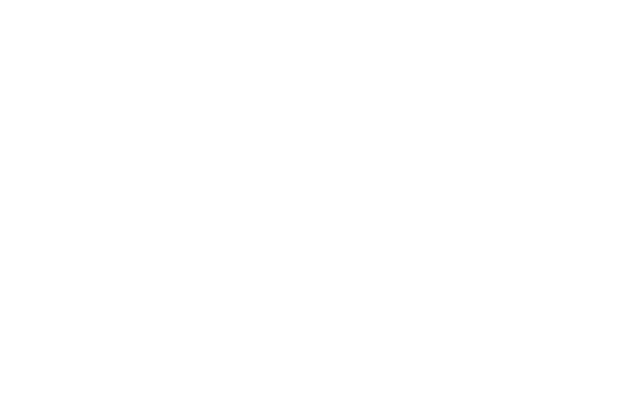
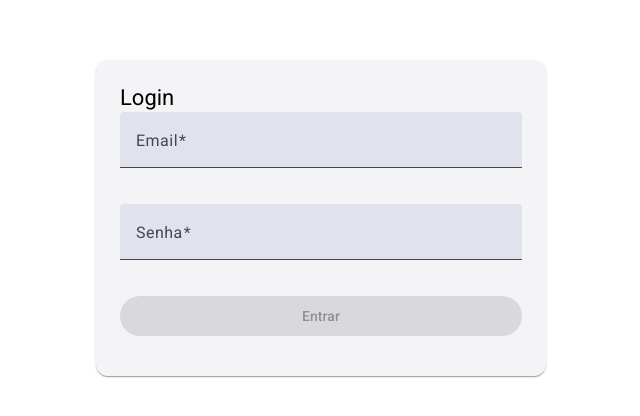
Before and after one commit to Dougllas-code/cashflow-front, an Angular app: page /login in a window 1280 px wide. Before the commit this address led to /. Shown: the part 182-598 px from the top of the page, without its empty margins (319-959 px from the left). Built offline with nearby package versions, Linux system fonts and the light colour scheme.

Commit message:
#login implemented

```diff
--- a/src/app/app.config.ts
+++ b/src/app/app.config.ts
@@ -1,8 +1,14 @@
+
 import { ApplicationConfig, provideZoneChangeDetection } from '@angular/core';
 import { provideRouter } from '@angular/router';
+import { provideHttpClient } from '@angular/common/http';
 
 import { routes } from './app.routes';
 
 export const appConfig: ApplicationConfig = {
-  providers: [provideZoneChangeDetection({ eventCoalescing: true }), provideRouter(routes)]
+  providers: [
+    provideZoneChangeDetection({ eventCoalescing: true }),
+    provideRouter(routes),
+    provideHttpClient()
+  ]
 };
--- a/src/app/app.routes.ts
+++ b/src/app/app.routes.ts
@@ -1,3 +1,14 @@
 import { Routes } from '@angular/router';
+import { LoginComponent } from './components/login/login.component';
 
-export const routes: Routes = [];
+export const routes: Routes = [
+  {
+    path: '',
+    redirectTo: '/login',
+    pathMatch: 'full'
+  },
+  {
+    path: 'login',
+    component: LoginComponent
+  },
+];
--- /dev/null
+++ b/src/app/components/login/login.component.html
@@ -0,0 +1,18 @@
+<div class="login-container">
+  <mat-card>
+    <mat-card-title>Login</mat-card-title>
+    <form [formGroup]="loginForm">
+      <mat-form-field appearance="fill" class="full-width">
+        <mat-label>Email</mat-label>
+        <input matInput type="email" formControlName="email" required>
+      </mat-form-field>
+
+      <mat-form-field appearance="fill" class="full-width">
+        <mat-label>Senha</mat-label>
+        <input matInput type="password" formControlName="password" required>
+      </mat-form-field>
+
+      <button mat-raised-button color="primary" class="full-width" (click)="login()" [disabled]="loginForm.invalid">Entrar</button>
+    </form>
+  </mat-card>
+</div>
--- /dev/null
+++ b/src/app/components/login/login.component.scss
@@ -0,0 +1,16 @@
+.login-container {
+  display: flex;
+  justify-content: center;
+  align-items: center;
+  height: 100vh;
+}
+
+mat-card {
+  width: 450px;
+  padding: 24px;
+}
+
+.full-width {
+  width: 100%;
+  margin-bottom: 16px;
+}
--- /dev/null
+++ b/src/app/components/login/login.component.ts
@@ -0,0 +1,51 @@
+import { Component, OnInit } from '@angular/core';
+import { CommonModule } from '@angular/common';
+import { FormControl, FormGroup, FormsModule, ReactiveFormsModule, Validators } from '@angular/forms';
+import { MatInputModule } from '@angular/material/input';
+import { MatButtonModule } from '@angular/material/button';
+import { MatCardModule } from '@angular/material/card';
+import { AuthenticationService } from '../../core/services/authetication.service';
+import { Router } from '@angular/router';
+import { LoginResponse } from '../../shared/models/responses/loginResponse';
+
+@Component({
+  selector: 'app-login',
+  imports: [
+    CommonModule,
+    FormsModule,
+    ReactiveFormsModule,
+    MatInputModule,
+    MatButtonModule,
+    MatCardModule
+  ],
+  templateUrl: './login.component.html',
+  styleUrl: './login.component.scss'
+})
+export class LoginComponent implements OnInit {
+
+  loginForm! : FormGroup;
+
+  constructor(
+    private readonly authService: AuthenticationService,
+    private readonly router: Router
+  ) { }
+
+  ngOnInit(): void {
+    this.loginForm = new FormGroup({
+      email: new FormControl(null, [Validators.required]),
+      password: new FormControl(null, [Validators.required])
+    });
+  }
+
+  login() {
+    this.authService.login(this.loginForm.value).subscribe({
+      next: (response: LoginResponse) => {
+        this.router.navigate(['/dashboard']);
+      },
+      error: (error) => {
+        // Handle login error here
+      }
+    });
+  }
+
+}
--- /dev/null
+++ b/src/app/core/services/authetication.service.ts
@@ -0,0 +1,47 @@
+import { HttpClient } from '@angular/common/http';
+import { Injectable } from '@angular/core';
+import { LoginRequest } from '../../shared/models/requests/loginRequest';
+import { Observable } from 'rxjs';
+import { LoginResponse } from '../../shared/models/responses/loginResponse';
+import { environment } from '../../../environments/environment';
+
+@Injectable({
+  providedIn: 'root'
+})
+export class AuthenticationService {
+
+  private readonly TOKEN_KEY = 'authToken';
+
+  constructor(
+    private readonly http: HttpClient
+  ) { }
+
+  login(request: LoginRequest): Observable<LoginResponse> {
+
+    return new Observable<LoginResponse>(observer => {
+
+      this.http.post<LoginResponse>(`${environment.apiUrl}/Login`, request).subscribe({
+        next: (response: LoginResponse) => {
+          this.setToken(response.token);
+          observer.next(response);
+        },
+        error: (error) => {
+          observer.error(error);
+        },
+        complete: () => {
+          observer.complete();
+        }
+      });
+
+    })
+
+  }
+
+  private setToken(token: string): void {
+    localStorage.setItem(this.TOKEN_KEY, token);
+  }
+
+  public getToken(): string | null {
+    return localStorage.getItem(this.TOKEN_KEY);
+  }
+}
--- /dev/null
+++ b/src/app/shared/models/requests/loginRequest.ts
@@ -0,0 +1,4 @@
+export interface LoginRequest {
+  email: string;
+  password: string;
+}
--- /dev/null
+++ b/src/app/shared/models/responses/loginResponse.ts
@@ -0,0 +1,4 @@
+export interface LoginResponse {
+  name: string;
+  token: string;
+}
--- /dev/null
+++ b/src/environments/environment.prod.ts
@@ -0,0 +1,4 @@
+export const environment = {
+  production: true,
+  apiUrl: 'https://suaapi.com/api'
+};
--- /dev/null
+++ b/src/environments/environment.ts
@@ -0,0 +1,4 @@
+export const environment = {
+  production: false,
+  apiUrl: 'http://localhost:5280/api'
+};
```
Also changed, not shown: src/app/core/interceptors/authentication.interceptor.ts (added, +28 -0 lines), 1 other file (tests, documents, lock files or other folders).
